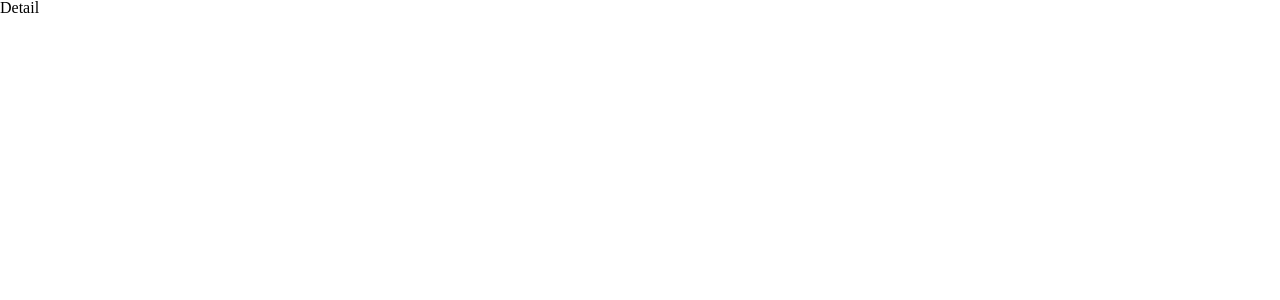
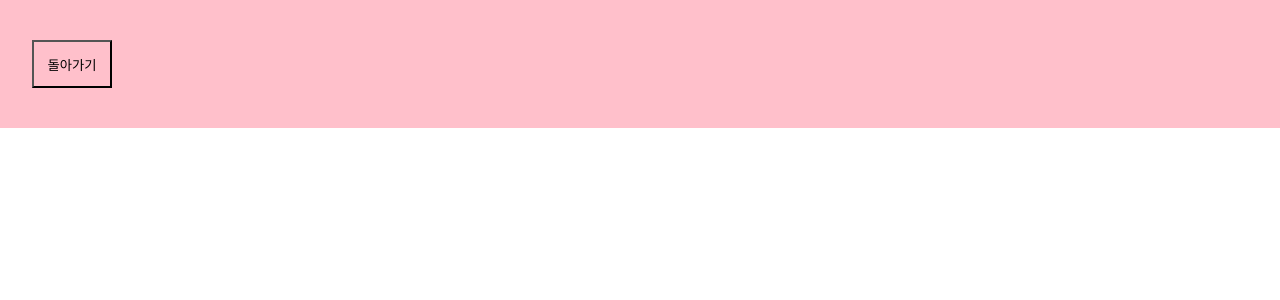
Before and after one commit to picoloman6/nbc_react_2, a React (Vite) app: page /detail in a window 1280 px wide. Shown: the top 300 px of the page. Built offline with nearby package versions, Linux system fonts and the light colour scheme.

Commit message:
[dev] Detail Header 뒤로 돌아기기 버튼 생성

```diff
--- /dev/null
+++ b/src/components/Detail/DetailHeader.style.ts
@@ -0,0 +1,17 @@
+import { styled } from '@stitches/react';
+
+export const StDetailHeader = styled('header', {
+  display: 'flex',
+  alignItems: 'center',
+  width: '100%',
+  height: '8rem',
+  background: 'Pink'
+});
+
+export const StGoBackBtn = styled('button', {
+  width: '5rem',
+  height: '3rem',
+  marginLeft: '2rem',
+  background: 'none',
+  cursor: 'pointer'
+});
--- /dev/null
+++ b/src/components/Detail/DetailHeader.tsx
@@ -0,0 +1,19 @@
+import { useNavigate } from 'react-router-dom';
+
+import { StDetailHeader, StGoBackBtn } from './DetailHeader.style';
+
+const DetailHeader = () => {
+  const navigate = useNavigate();
+
+  const onClickGoBack = () => {
+    navigate(-1);
+  };
+
+  return (
+    <StDetailHeader>
+      <StGoBackBtn onClick={onClickGoBack}>돌아가기</StGoBackBtn>
+    </StDetailHeader>
+  );
+};
+
+export default DetailHeader;
--- a/src/components/Main/FanLetter.tsx
+++ b/src/components/Main/FanLetter.tsx
@@ -1,3 +1,4 @@
+import { Link } from 'react-router-dom';
 import { LetterTypes } from '../../types/mainTypes';
 import { StFanLetterWrapper, StFanLetterName } from './FanLetter.style';
 
@@ -17,14 +18,16 @@ const convertDate = (dateTime: number) => {
 };
 
 const FanLetter = ({ letter }: FanLetterPropsTypes) => {
-  const { name, content, dateTime } = letter;
+  const { id, name, content, dateTime } = letter;
 
   return (
-    <StFanLetterWrapper>
-      <StFanLetterName>{name}</StFanLetterName>
-      <span>{convertDate(dateTime)}</span>
-      <span>{content}</span>
-    </StFanLetterWrapper>
+    <Link to={`/detail?id=${id}`}>
+      <StFanLetterWrapper>
+        <StFanLetterName>{name}</StFanLetterName>
+        <span>{convertDate(dateTime)}</span>
+        <span>{content}</span>
+      </StFanLetterWrapper>
+    </Link>
   );
 };
 
--- a/src/pages/Detail.tsx
+++ b/src/pages/Detail.tsx
@@ -1,10 +1,24 @@
+import { useEffect } from 'react';
 import { useSearchParams } from 'react-router-dom';
+
+import DetailHeader from '../components/Detail/DetailHeader';
 
 const Detail = () => {
   const [searchParams] = useSearchParams();
   const queryId = searchParams.get('id');
+
+  useEffect(() => {
+    window.scrollTo(0, 0);
+  }, []);
+
   console.log(queryId);
-  return <div>Detail</div>;
+
+  return (
+    <>
+      <DetailHeader />
+      <main></main>
+    </>
+  );
 };
 
 export default Detail;
```
